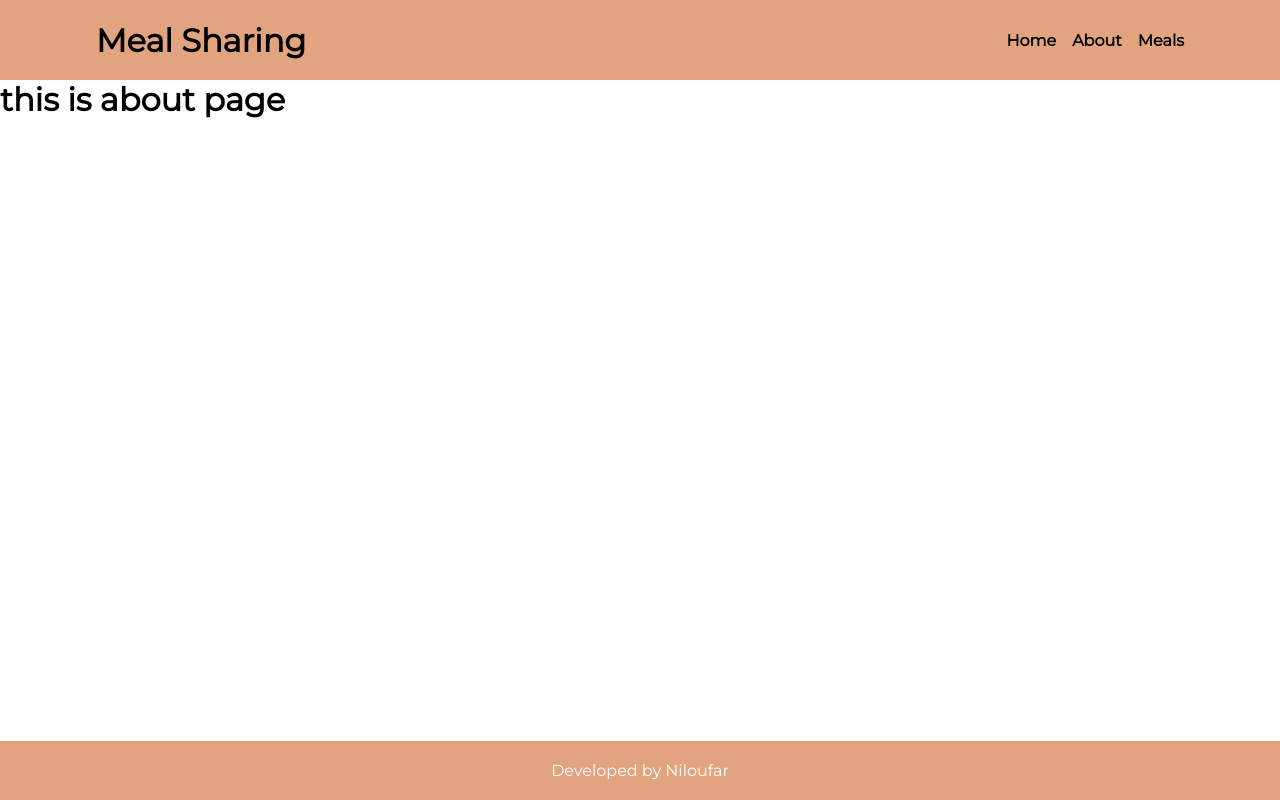
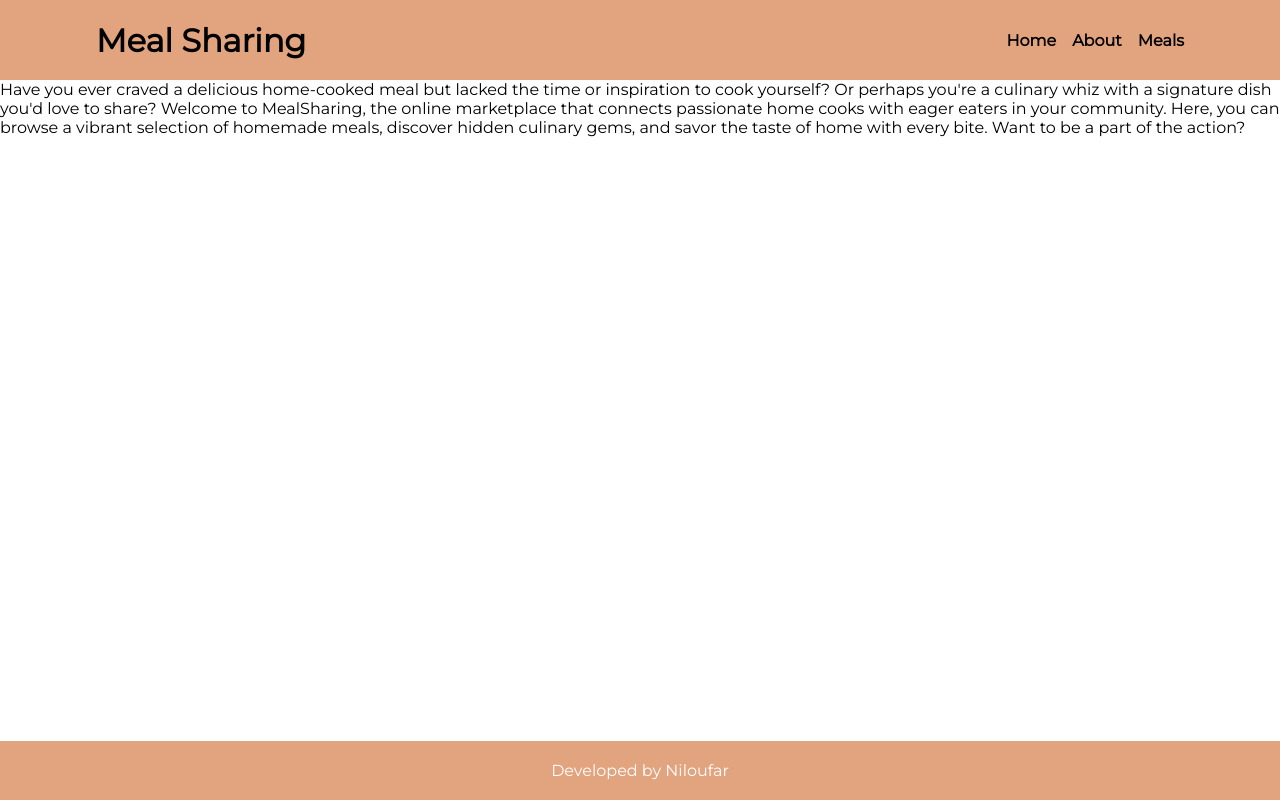
Before and after one commit to Niloufar97/meal-sharing, a React app: page /about in a window 1280 px wide. Built offline with nearby package versions, Linux system fonts and the light colour scheme.

Commit message:
add about text

```diff
--- a/src/client/pages/about/About.js
+++ b/src/client/pages/about/About.js
@@ -3,7 +3,7 @@ import React from 'react'
 function About() {
   return (
     <div>
-      <h1>this is about page</h1>
+      <p>Have you ever craved a delicious home-cooked meal but lacked the time or inspiration to cook yourself? Or perhaps you're a culinary whiz with a signature dish you'd love to share? Welcome to MealSharing, the online marketplace that connects passionate home cooks with eager eaters in your community. Here, you can browse a vibrant selection of homemade meals, discover hidden culinary gems, and savor the taste of home with every bite. Want to be a part of the action? </p>
     </div>
   )
 }
--- a/src/client/pages/home/home.module.css
+++ b/src/client/pages/home/home.module.css
@@ -1,7 +1,7 @@
 .videoBackground {
     position: relative;
     width: 100%;
-    height: 90vh;
+    height: 93vh;
     overflow: hidden;
 }
 
```
Also changed, not shown: 1 other file (tests, documents, lock files or other folders).
